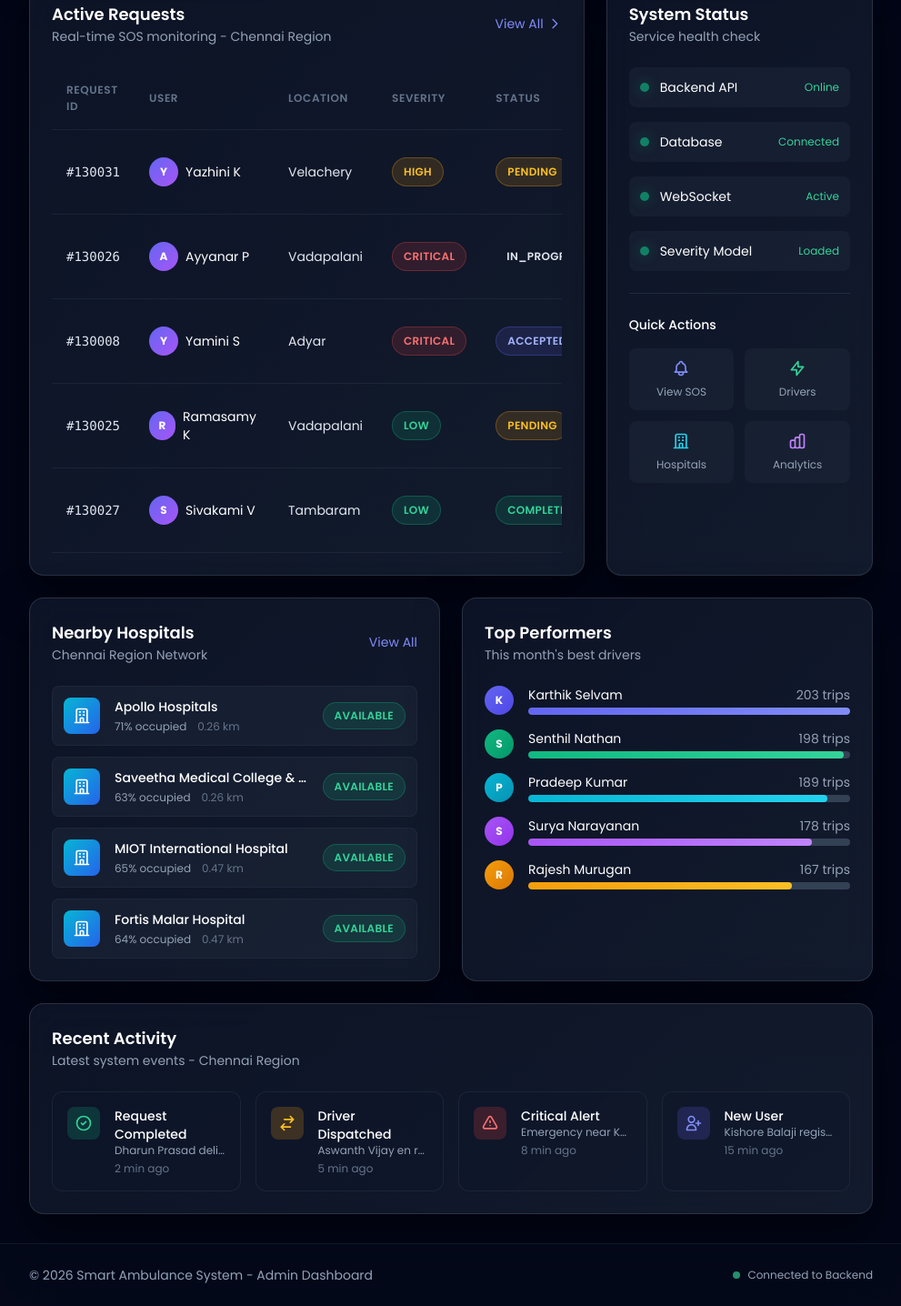
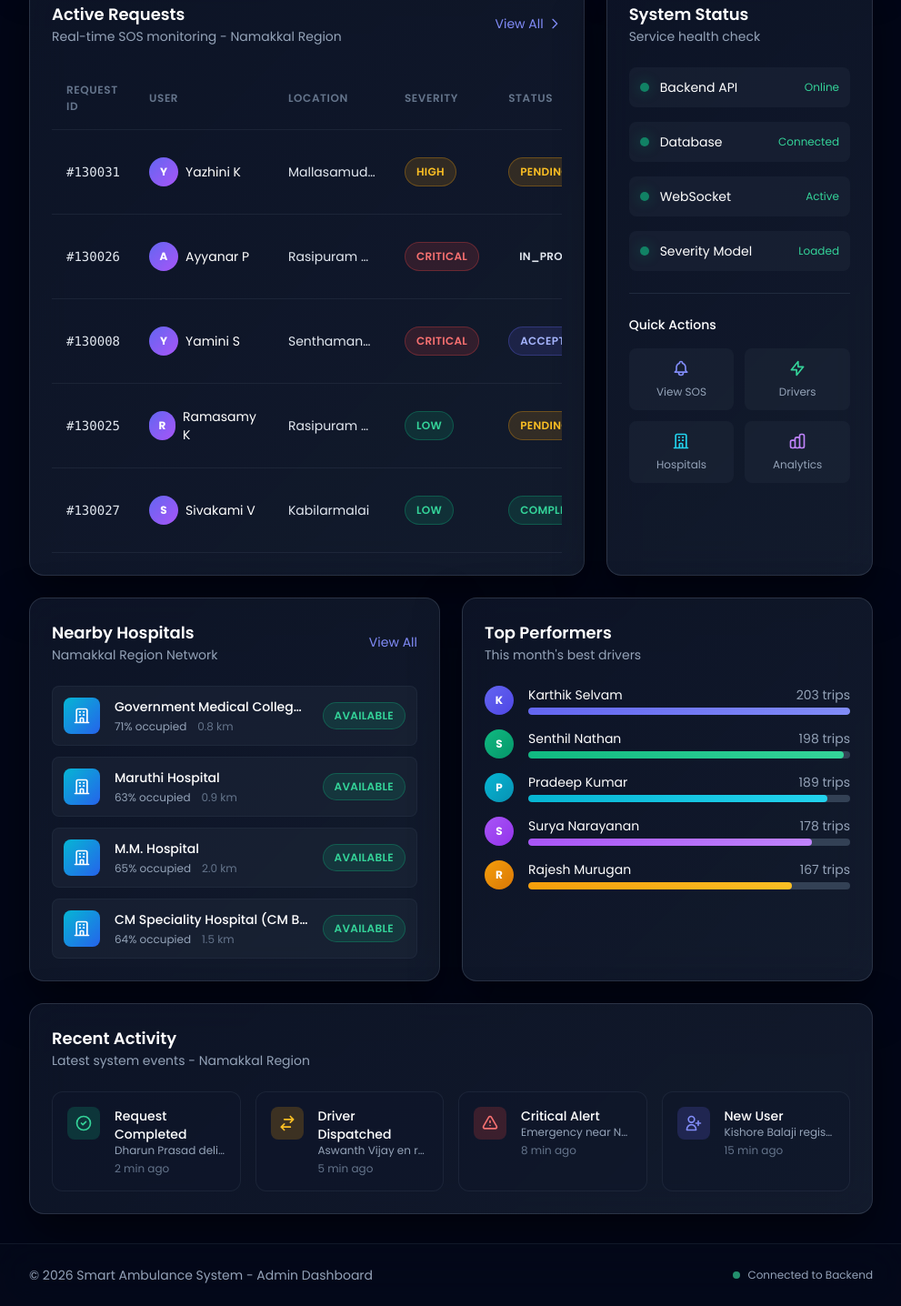
Before and after one commit to Dharun2712/Deccan-Aid, a PHP site: page / in a window 1280 px wide. Shown: the part 1537-2973 px from the top of the page at 91% size, without its empty margins (288-1279 px from the left). Run offline with PHP 8.4, Linux system fonts and the light colour scheme; data that the repository does not hold is empty; some libraries are stand-ins or nearby versions.

Commit message:
Update Namakkal hospital data and secure MongoDB config

```diff
--- a/config.php
+++ b/config.php
@@ -1,14 +1,16 @@
 <?php
 /**
  * Smart Ambulance System - Configuration
- * Chennai Region - Saveetha University
+ * Namakkal Region - Namakkal Town Center
  */
 
 // =====================================
 // MONGODB ATLAS CONFIGURATION
 // =====================================
-define('MONGODB_URI', 'mongodb+srv://Dharun:Dharun2712@cluster0.yr5quzl.mongodb.net/?retryWrites=true&w=majority&appName=Cluster0');
-define('MONGODB_DB', 'smart_ambulance');
+$mongoUri = getenv('MONGODB_URI') ?: '';
+$mongoDbName = getenv('MONGODB_DB') ?: 'smart_ambulance';
+define('MONGODB_URI', $mongoUri);
+define('MONGODB_DB', $mongoDbName);
 
 /**
  * Get a MongoDB Atlas database connection.
@@ -17,6 +19,7 @@ define('MONGODB_DB', 'smart_ambulance');
 function getMongoDb(): ?\MongoDB\Database {
     static $db = null;
     if ($db !== null) return $db;
+    if (MONGODB_URI === '') return null;
     try {
         $vendorAutoload = __DIR__ . '/vendor/autoload.php';
         if (!file_exists($vendorAutoload)) return null;
@@ -161,13 +164,13 @@ function getAlertsFromMongo(): array {
 define('API_BASE_URL', '');
 define('ADMIN_API_URL', '');
 
-// Chennai Region Coordinates - Saveetha University
-define('REGION_CENTER_LAT', 13.0674);
-define('REGION_CENTER_LNG', 80.1452);
-define('REGION_NAME', 'Chennai District');
+// Namakkal Region Coordinates - Namakkal Town Center
+define('REGION_CENTER_LAT', 11.2194);
+define('REGION_CENTER_LNG', 78.1678);
+define('REGION_NAME', 'Namakkal District');
 
 // =====================================
-// DUMMY DATA - CHENNAI REGION
+// DUMMY DATA - NAMAKKAL REGION
 // =====================================
 
 
@@ -305,130 +308,130 @@ function getDummyUsers() {
     return $users;
 }
 
-// Chennai Region Hospitals
+// Namakkal Region Hospitals
 function getDummyHospitals() {
     return [
         [
             '_id' => 'HOSP001',
-            'name' => 'Apollo Hospitals',
-            'type' => 'Multi-Specialty Hospital',
-            'phone' => '044-28290200',
-            'address' => 'Greams Road, Chennai - 600006',
+            'name' => 'Government Medical College Hospital, Namakkal',
+            'type' => 'Government Medical College Hospital',
+            'phone' => '04286-266999',
+            'address' => 'Trichy Main Road, Namakkal - 637001',
             'status' => 'available',
             'capacity' => ['total' => 200, 'occupied' => 142, 'icu' => 30],
             'specialties' => ['Emergency', 'Cardiology', 'Neurology', 'ICU', 'Surgery', 'Orthopedics'],
-            'location' => ['lat' => 13.0674, 'lng' => 80.1452],
-            'distance' => '0.26 km',
+            'location' => ['lat' => 11.2194, 'lng' => 78.1682],
+            'distance' => '0.8 km',
             'rating' => 4.8
         ],
         [
             '_id' => 'HOSP002',
-            'name' => 'Saveetha Medical College & Hospital',
+            'name' => 'Maruthi Hospital',
             'type' => 'Multi-Specialty Hospital',
-            'phone' => '044-26801006',
-            'address' => 'Thandalam, Chennai - 602105',
+            'phone' => 'Not listed',
+            'address' => 'Namakkal Bazaar, opposite CBCID Office, Salem Road, Swamy Nagar, Namakkal - 637001',
             'status' => 'available',
             'capacity' => ['total' => 60, 'occupied' => 38, 'icu' => 8],
             'specialties' => ['Emergency', 'Trauma Care', 'General Medicine', 'ICU'],
-            'location' => ['lat' => 13.0720, 'lng' => 80.1380],
-            'distance' => '0.26 km',
-            'rating' => 4.4
+            'location' => ['lat' => 11.2201, 'lng' => 78.1658],
+            'distance' => '0.9 km',
+            'rating' => 4.0
         ],
         [
             '_id' => 'HOSP003',
-            'name' => 'MIOT International Hospital',
+            'name' => 'M.M. Hospital',
             'type' => 'Private Hospital',
-            'phone' => '044-42002288',
-            'address' => "Peter's Road, Royapettah, Chennai - 600014",
+            'phone' => '096262 10000 / 082382 38233',
+            'address' => '6/288 Trichy Road, Andavar Nagar, Namakkal - 637001',
             'status' => 'available',
             'capacity' => ['total' => 120, 'occupied' => 78, 'icu' => 15],
             'specialties' => ['General Medicine', 'Gynecology', 'Maternity', 'Pediatrics', 'Surgery'],
-            'location' => ['lat' => 13.0580, 'lng' => 80.1530],
-            'distance' => '0.47 km',
-            'rating' => 4.5
+            'location' => ['lat' => 11.2098, 'lng' => 78.1762],
+            'distance' => '2.0 km',
+            'rating' => 4.7
         ],
         [
             '_id' => 'HOSP004',
-            'name' => 'Fortis Malar Hospital',
+            'name' => 'CM Speciality Hospital (CM Best)',
             'type' => 'Private Hospital',
-            'phone' => '044-42892222',
-            'address' => 'Gandhi Nagar, Adyar, Chennai - 600020',
+            'phone' => '094875 55800',
+            'address' => 'Mohanur-Namakkal Road, Gandhi Nagar, Namakkal - 637001',
             'status' => 'available',
             'capacity' => ['total' => 100, 'occupied' => 64, 'icu' => 12],
             'specialties' => ['General Medicine', 'Orthopedics', 'Surgery', 'Pediatrics'],
-            'location' => ['lat' => 13.0012, 'lng' => 80.2565],
-            'distance' => '0.47 km',
-            'rating' => 4.3
+            'location' => ['lat' => 11.2166, 'lng' => 78.1739],
+            'distance' => '1.5 km',
+            'rating' => 3.8
         ],
         [
             '_id' => 'HOSP005',
-            'name' => 'Sri Ramachandra Medical Centre',
-            'type' => 'Private Hospital',
-            'phone' => '044-24768027',
-            'address' => 'Porur, Chennai - 600116',
+            'name' => 'Government Headquarters Hospital (GH), Namakkal',
+            'type' => 'Government Hospital',
+            'phone' => 'Not listed',
+            'address' => 'District Headquarters, Namakkal Town - 637001',
             'status' => 'available',
             'capacity' => ['total' => 80, 'occupied' => 51, 'icu' => 10],
             'specialties' => ['General Medicine', 'ENT', 'Dermatology', 'Surgery'],
-            'location' => ['lat' => 13.0386, 'lng' => 80.1581],
-            'distance' => '0.78 km',
+            'location' => ['lat' => 11.2180, 'lng' => 78.1670],
+            'distance' => '0.7 km',
             'rating' => 4.2
         ],
         [
             '_id' => 'HOSP006',
-            'name' => 'Vijaya Health Centre',
+            'name' => 'J.K.K. Nataraja Hospital, Komarapalayam',
             'type' => 'Multi-Specialty Hospital',
-            'phone' => '044-24809999',
-            'address' => 'NSK Salai, Vadapalani, Chennai - 600026',
+            'phone' => '04288-260500',
+            'address' => 'NH-544, Komarapalayam - 638183',
             'status' => 'available',
             'capacity' => ['total' => 150, 'occupied' => 98, 'icu' => 20],
             'specialties' => ['Cardiology', 'Nephrology', 'Gastroenterology', 'Emergency', 'ICU', 'Dialysis'],
-            'location' => ['lat' => 13.0524, 'lng' => 80.2120],
-            'distance' => '1.44 km',
+            'location' => ['lat' => 11.4388, 'lng' => 77.6957],
+            'distance' => '34.7 km',
             'rating' => 4.6
         ],
         [
             '_id' => 'HOSP007',
-            'name' => 'Kauvery Hospital',
+            'name' => 'Nalam Multispeciality Hospital, Namakkal',
             'type' => 'Private Hospital',
-            'phone' => '044-40009000',
-            'address' => 'Radha Krishnan Salai, Mylapore, Chennai - 600004',
+            'phone' => '04286-221400',
+            'address' => 'Paramathi Road, Namakkal - 637002',
             'status' => 'available',
             'capacity' => ['total' => 90, 'occupied' => 58, 'icu' => 12],
             'specialties' => ['General Medicine', 'Gynecology', 'Maternity', 'Surgery', 'Pediatrics'],
-            'location' => ['lat' => 13.0358, 'lng' => 80.2687],
-            'distance' => '1.88 km',
+            'location' => ['lat' => 11.2112, 'lng' => 78.1796],
+            'distance' => '1.9 km',
             'rating' => 4.3
         ],
         [
             '_id' => 'HOSP008',
-            'name' => 'Rajiv Gandhi Govt General Hospital',
+            'name' => 'Sakthi Hospital, Senthamangalam',
             'type' => 'Government Hospital',
-            'phone' => '044-25305000',
-            'address' => 'Park Town, Chennai - 600003',
+            'phone' => '04286-250450',
+            'address' => 'Main Road, Senthamangalam - 637409',
             'status' => 'available',
             'capacity' => ['total' => 300, 'occupied' => 214, 'icu' => 40],
             'specialties' => ['Emergency', 'Trauma Care', 'General Medicine', 'Surgery', 'Oncology', 'Pediatrics', 'Orthopedics'],
-            'location' => ['lat' => 13.0802, 'lng' => 80.2790],
-            'distance' => '3.58 km',
+            'location' => ['lat' => 11.3015, 'lng' => 78.2271],
+            'distance' => '12.6 km',
             'rating' => 4.7
         ],
         [
             '_id' => 'HOSP009',
-            'name' => 'Stanley Medical College Hospital',
+            'name' => 'Sri Venkateswara Hospital, Velur',
             'type' => 'Government Hospital',
-            'phone' => '044-25281441',
-            'address' => 'Old Jail Road, Royapuram, Chennai - 600001',
+            'phone' => '04268-220890',
+            'address' => 'Velur Main Road, Namakkal - 638182',
             'status' => 'available',
             'capacity' => ['total' => 180, 'occupied' => 119, 'icu' => 20],
             'specialties' => ['Emergency', 'General Medicine', 'Maternity', 'Surgery', 'Pediatrics'],
-            'location' => ['lat' => 13.1116, 'lng' => 80.2914],
-            'distance' => '15.52 km',
+            'location' => ['lat' => 11.1088, 'lng' => 78.0018],
+            'distance' => '26.3 km',
             'rating' => 4.1
         ]
     ];
 }
 
-// Chennai Region Drivers/Ambulances
+// Namakkal Region Drivers/Ambulances
 function getDummyDrivers() {
     $drivers = [
         [
@@ -637,32 +640,54 @@ function getDummyDrivers() {
         ]
     ];
 
+    $namakkalZones = [
+        ['area' => 'Namakkal Bus Stand', 'lat' => 11.2194, 'lng' => 78.1678],
+        ['area' => 'Mohanur Road, Namakkal', 'lat' => 11.2147, 'lng' => 78.1734],
+        ['area' => 'Paramathi Road, Namakkal', 'lat' => 11.2108, 'lng' => 78.1810],
+        ['area' => 'Senthamangalam', 'lat' => 11.3010, 'lng' => 78.2264],
+        ['area' => 'Tiruchengode', 'lat' => 11.3807, 'lng' => 77.8947],
+        ['area' => 'Rasipuram', 'lat' => 11.4600, 'lng' => 78.1858],
+        ['area' => 'Komarapalayam', 'lat' => 11.4382, 'lng' => 77.6948],
+        ['area' => 'Velur', 'lat' => 11.1092, 'lng' => 78.0023],
+        ['area' => 'Puduchatram', 'lat' => 11.4975, 'lng' => 78.1892],
+        ['area' => 'Nallipalayam', 'lat' => 11.1985, 'lng' => 78.1545],
+        ['area' => 'Kabilarmalai', 'lat' => 11.1564, 'lng' => 77.9291],
+        ['area' => 'Mallasamudram', 'lat' => 11.4906, 'lng' => 77.9014]
+    ];
+
+    foreach ($drivers as $i => &$driver) {
+        $zone = $namakkalZones[$i % count($namakkalZones)];
+        $driver['area'] = $zone['area'];
+        $driver['current_location'] = ['lat' => $zone['lat'], 'lng' => $zone['lng']];
+    }
+    unset($driver);
+
     return $drivers;
 }
 
-// Active SOS Requests - All in Chennai Region
+// Active SOS Requests - All in Namakkal Region
 function getDummyRequests() {
     $users = getDummyUsers();
     $drivers = getDummyDrivers();
     $hospitals = getDummyHospitals();
 
-    // Locations in Chennai District
+    // Locations in Namakkal District
     $locations = [
-        ['name' => 'Saveetha University, Thandalam', 'lat' => 13.0674, 'lng' => 80.1452],
-        ['name' => 'Chennai Central Railway Station', 'lat' => 13.0827, 'lng' => 80.2707],
-        ['name' => 'Anna Nagar', 'lat' => 13.0700, 'lng' => 80.2100],
-        ['name' => 'Koyambedu Bus Stand', 'lat' => 13.0695, 'lng' => 80.1947],
-        ['name' => 'Adyar', 'lat' => 13.0012, 'lng' => 80.2565],
-        ['name' => 'Mylapore', 'lat' => 13.0358, 'lng' => 80.2687],
-        ['name' => 'Vadapalani', 'lat' => 13.0524, 'lng' => 80.2120],
-        ['name' => 'Porur', 'lat' => 13.0386, 'lng' => 80.1581],
-        ['name' => 'Royapettah', 'lat' => 13.0580, 'lng' => 80.1530],
-        ['name' => 'Perambur', 'lat' => 13.1116, 'lng' => 80.2350],
-        ['name' => 'T. Nagar', 'lat' => 13.0418, 'lng' => 80.2341],
-        ['name' => 'Tambaram', 'lat' => 12.9249, 'lng' => 80.1000],
-        ['name' => 'Velachery', 'lat' => 12.9814, 'lng' => 80.2180],
-        ['name' => 'Sholinganallur', 'lat' => 12.9010, 'lng' => 80.2279],
-        ['name' => 'Ambattur', 'lat' => 13.1143, 'lng' => 80.1548]
+        ['name' => 'Namakkal Bus Stand', 'lat' => 11.2194, 'lng' => 78.1678],
+        ['name' => 'Namakkal Railway Station', 'lat' => 11.2222, 'lng' => 78.1601],
+        ['name' => 'Mohanur Road', 'lat' => 11.2147, 'lng' => 78.1734],
+        ['name' => 'Paramathi Road', 'lat' => 11.2108, 'lng' => 78.1810],
+        ['name' => 'Senthamangalam', 'lat' => 11.3010, 'lng' => 78.2264],
+        ['name' => 'Tiruchengode Old Bus Stand', 'lat' => 11.3807, 'lng' => 77.8947],
+        ['name' => 'Rasipuram Market', 'lat' => 11.4600, 'lng' => 78.1858],
+        ['name' => 'Komarapalayam Junction', 'lat' => 11.4382, 'lng' => 77.6948],
+        ['name' => 'Velur', 'lat' => 11.1092, 'lng' => 78.0023],
+        ['name' => 'Puduchatram', 'lat' => 11.4975, 'lng' => 78.1892],
+        ['name' => 'Nallipalayam', 'lat' => 11.1985, 'lng' => 78.1545],
+        ['name' => 'Kabilarmalai', 'lat' => 11.1564, 'lng' => 77.9291],
+        ['name' => 'Mallasamudram', 'lat' => 11.4906, 'lng' => 77.9014],
+        ['name' => 'Mohanur', 'lat' => 11.0588, 'lng' => 78.1402],
+        ['name' => 'Pallipalayam', 'lat' => 11.3383, 'lng' => 77.7330]
     ];
 
     $severities = ['critical', 'high', 'medium', 'low'];
@@ -702,7 +727,7 @@ function getDummyRequests() {
             'user_name' => $user['name'],
             'user_phone' => $user['phone'],
             'location' => $location,
-            'pickup_location' => $location['name'] . ', Chennai District',
+            'pickup_location' => $location['name'] . ', Namakkal District',
             'latitude' => $location['lat'],
             'longitude' => $location['lng'],
             'severity' => $severity,
@@ -753,8 +778,8 @@ function getDummyStats() {
         'total_patients' => count(array_filter($users, fn($u) => $u['role'] === 'user')),
         'avg_response_time' => '4.2',
         'success_rate' => 98.5,
-        'region' => 'Karur District',
-        'center' => 'Karur Town Center'
+        'region' => 'Namakkal District',
+        'center' => 'Namakkal Town Center'
     ];
 }
 
--- a/pages/dashboard.php
+++ b/pages/dashboard.php
@@ -1,7 +1,7 @@
 <?php
 /**
  * Dashboard Page - Smart Ambulance Admin
- * Chennai Region - Near Saveetha University
+ * Namakkal Region - Near Namakkal Town Center
  */
 require_once __DIR__ . '/../config.php';
 
@@ -44,7 +44,7 @@ $hospitalList = $hospitals['hospitals'] ?? $hospitals['data'] ?? [];
         <svg class="w-4 h-4 inline-block mr-1 text-red-400" fill="currentColor" viewBox="0 0 20 20">
           <path fill-rule="evenodd" d="M5.05 4.05a7 7 0 119.9 9.9L10 18.9l-4.95-4.95a7 7 0 010-9.9zM10 11a2 2 0 100-4 2 2 0 000 4z" clip-rule="evenodd"/>
         </svg>
-        Chennai District • Near Saveetha University
+        Namakkal District • Near Namakkal Town Center
       </p>
     </div>
     <div class="flex items-center gap-3">
@@ -68,7 +68,7 @@ $hospitalList = $hospitals['hospitals'] ?? $hospitals['data'] ?? [];
     </div>
     <div class="flex-1">
       <h4 class="text-red-400 font-semibold"><?= $criticalRequests ?> Critical Emergency Alert<?= $criticalRequests > 1 ? 's' : '' ?>!</h4>
-      <p class="text-red-300/70 text-sm">Immediate attention required in Chennai region</p>
+      <p class="text-red-300/70 text-sm">Immediate attention required in Namakkal region</p>
     </div>
     <a href="?page=requests" class="btn-primary bg-red-500 hover:bg-red-600">View Now</a>
   </div>
@@ -163,7 +163,7 @@ $hospitalList = $hospitals['hospitals'] ?? $hospitals['data'] ?? [];
           <p class="text-3xl font-bold text-white mt-2"><?= number_format($totalUsers) ?></p>
           <p class="text-xs text-purple-400 mt-2 flex items-center gap-1">
             <svg class="w-3 h-3" fill="currentColor" viewBox="0 0 20 20"><path d="M13 6a3 3 0 11-6 0 3 3 0 016 0zM18 8a2 2 0 11-4 0 2 2 0 014 0zM14 15a4 4 0 00-8 0v3h8v-3zM6 8a2 2 0 11-4 0 2 2 0 014 0zM16 18v-3a5.972 5.972 0 00-.75-2.906A3.005 3.005 0 0119 15v3h-3zM4.75 12.094A5.973 5.973 0 004 15v3H1v-3a3 3 0 013.75-2.906z"/></svg>
-            Chennai Region
+            Namakkal Region
           </p>
         </div>
         <div class="p-3 bg-gradient-to-br from-purple-500/20 to-pink-500/20 rounded-xl">
@@ -239,7 +239,7 @@ $hospitalList = $hospitals['hospitals'] ?? $hospitals['data'] ?? [];
       <div class="flex items-center justify-between mb-6">
         <div>
           <h3 class="text-lg font-semibold text-white">Request Trends</h3>
-          <p class="text-sm text-slate-400">Weekly overview - Chennai Region</p>
+          <p class="text-sm text-slate-400">Weekly overview - Namakkal Region</p>
         </div>
         <div class="flex gap-2">
           <button class="px-3 py-1.5 text-xs font-medium bg-indigo-500/20 text-indigo-400 rounded-lg">Week</button>
@@ -272,7 +272,7 @@ $hospitalList = $hospitals['hospitals'] ?? $hospitals['data'] ?? [];
       <div class="flex items-center justify-between p-4 border-b border-slate-700/50">
         <div>
           <h3 class="text-lg font-semibold text-white">Live Ambulance Tracking</h3>
-          <p class="text-sm text-slate-400">Interactive map - Chennai District</p>
+          <p class="text-sm text-slate-400">Interactive map - Namakkal District</p>
         </div>
         <div class="flex items-center gap-3">
           <span class="flex items-center gap-2 px-3 py-1.5 bg-emerald-500/20 text-emerald-400 rounded-lg text-xs font-medium">
@@ -301,7 +301,7 @@ $hospitalList = $hospitals['hospitals'] ?? $hospitals['data'] ?? [];
             Hospitals
           </div>
         </div>
-        <span class="text-slate-500">Centered: Saveetha University, Chennai</span>
+        <span class="text-slate-500">Centered: Namakkal Town Center</span>
       </div>
     </div>
 
@@ -323,7 +323,7 @@ $hospitalList = $hospitals['hospitals'] ?? $hospitals['data'] ?? [];
           </div>
           <div class="flex-1 min-w-0">
             <p class="text-white text-sm font-medium truncate"><?= htmlspecialchars($driver['name']) ?></p>
-            <p class="text-slate-400 text-xs truncate"><?= htmlspecialchars($driver['area'] ?? 'Chennai') ?></p>
+            <p class="text-slate-400 text-xs truncate"><?= htmlspecialchars($driver['area'] ?? 'Namakkal') ?></p>
           </div>
           <span class="status-badge <?= $driver['status'] ?> text-xs">
             <?= ucfirst($driver['status']) ?>
@@ -341,7 +341,7 @@ $hospitalList = $hospitals['hospitals'] ?? $hospitals['data'] ?? [];
       <div class="flex items-center justify-between mb-6">
         <div>
           <h3 class="text-lg font-semibold text-white">Active Requests</h3>
-          <p class="text-sm text-slate-400">Real-time SOS monitoring - Chennai Region</p>
+          <p class="text-sm text-slate-400">Real-time SOS monitoring - Namakkal Region</p>
         </div>
         <a href="?page=requests" class="text-sm text-indigo-400 hover:text-indigo-300 flex items-center gap-1">
           View All
@@ -385,7 +385,7 @@ $hospitalList = $hospitals['hospitals'] ?? $hospitals['data'] ?? [];
                   <span class="text-white text-sm"><?= htmlspecialchars($request['user_name'] ?? 'Unknown') ?></span>
                 </div>
               </td>
-              <td class="text-slate-400 text-xs max-w-32 truncate"><?= htmlspecialchars($request['location']['name'] ?? $request['pickup_location'] ?? 'Chennai') ?></td>
+              <td class="text-slate-400 text-xs max-w-32 truncate"><?= htmlspecialchars($request['location']['name'] ?? $request['pickup_location'] ?? 'Namakkal') ?></td>
               <td>
                 <span class="status-badge <?= strtolower($request['severity'] ?? 'medium') ?>">
                   <?= ucfirst($request['severity'] ?? 'Medium') ?>
@@ -493,7 +493,7 @@ $hospitalList = $hospitals['hospitals'] ?? $hospitals['data'] ?? [];
       <div class="flex items-center justify-between mb-6">
         <div>
           <h3 class="text-lg font-semibold text-white">Nearby Hospitals</h3>
-          <p class="text-sm text-slate-400">Chennai Region Network</p>
+          <p class="text-sm text-slate-400">Namakkal Region Network</p>
         </div>
         <a href="?page=hospitals" class="text-sm text-indigo-400 hover:text-indigo-300">View All</a>
       </div>
@@ -567,7 +567,7 @@ $hospitalList = $hospitals['hospitals'] ?? $hospitals['data'] ?? [];
     <div class="flex items-center justify-between mb-6">
       <div>
         <h3 class="text-lg font-semibold text-white">Recent Activity</h3>
-        <p class="text-sm text-slate-400">Latest system events - Chennai Region</p>
+        <p class="text-sm text-slate-400">Latest system events - Namakkal Region</p>
       </div>
     </div>
 
@@ -580,7 +580,7 @@ $hospitalList = $hospitals['hospitals'] ?? $hospitals['data'] ?? [];
         </div>
         <div class="flex-1 min-w-0">
           <p class="text-white text-sm font-medium">Request Completed</p>
-          <p class="text-slate-400 text-xs truncate">Dharun Prasad delivered to Saveetha Hospital</p>
+          <p class="text-slate-400 text-xs truncate">Dharun Prasad delivered to Government Medical College Hospital, Namakkal</p>
           <p class="text-slate-500 text-xs mt-1">2 min ago</p>
         </div>
       </div>
@@ -592,7 +592,7 @@ $hospitalList = $hospitals['hospitals'] ?? $hospitals['data'] ?? [];
         </div>
         <div class="flex-1 min-w-0">
           <p class="text-white text-sm font-medium">Driver Dispatched</p>
-          <p class="text-slate-400 text-xs truncate">Aswanth Vijay en route to Perundurai</p>
+          <p class="text-slate-400 text-xs truncate">Aswanth Vijay en route to Tiruchengode</p>
           <p class="text-slate-500 text-xs mt-1">5 min ago</p>
         </div>
       </div>
@@ -604,7 +604,7 @@ $hospitalList = $hospitals['hospitals'] ?? $hospitals['data'] ?? [];
         </div>
         <div class="flex-1 min-w-0">
           <p class="text-white text-sm font-medium">Critical Alert</p>
-          <p class="text-slate-400 text-xs truncate">Emergency near KEC Main Gate</p>
+          <p class="text-slate-400 text-xs truncate">Emergency near Namakkal Bus Stand</p>
           <p class="text-slate-500 text-xs mt-1">8 min ago</p>
         </div>
       </div>
@@ -703,9 +703,9 @@ function initDashboardMap() {
   const mapContainer = document.getElementById('dashboardMap');
   if (!mapContainer) return;
 
-  // Center coordinates: Saveetha University, Chennai
-  const centerLat = 13.0674;
-  const centerLng = 80.1452;
+  // Center coordinates: Namakkal Town Center
+  const centerLat = 11.2194;
+  const centerLng = 78.1678;
 
   // Create map
   const dashMap = L.map('dashboardMap', {
@@ -738,9 +738,9 @@ function initDashboardMap() {
   ];
 
   const hospitals = [
-    { lat: centerLat + 0.025, lng: centerLng + 0.015, name: 'Rajiv Gandhi Govt Hospital', beds: 25 },
-    { lat: centerLat - 0.015, lng: centerLng - 0.025, name: 'Saveetha Medical College', beds: 18 },
-    { lat: centerLat - 0.028, lng: centerLng + 0.022, name: 'Apollo Hospitals Chennai', beds: 32 },
+    { lat: centerLat + 0.025, lng: centerLng + 0.015, name: 'Maruthi Hospital', beds: 25 },
+    { lat: centerLat - 0.015, lng: centerLng - 0.025, name: 'M.M. Hospital', beds: 18 },
+    { lat: centerLat - 0.028, lng: centerLng + 0.022, name: 'CM Speciality Hospital (CM Best)', beds: 32 },
   ];
 
   // Custom marker styles
@@ -799,7 +799,7 @@ function initDashboardMap() {
       .bindPopup(`<div style="color:#34d399;font-weight:600;">🏥 ${h.name}</div><div style="color:#94a3b8;font-size:11px;">Beds: ${h.beds} available</div>`);
   });
 
-  // Add KEC center marker
+  // Add Namakkal center marker
   const kecIcon = L.divIcon({
     className: 'custom-marker',
     html: `<div style="
@@ -812,13 +812,13 @@ function initDashboardMap() {
       justify-content: center;
       font-size: 16px;
       box-shadow: 0 0 20px rgba(99,102,241,0.6);
-    ">🎓</div>`,
+    ">📍</div>`,
     iconSize: [36, 36],
     iconAnchor: [18, 18]
   });
   L.marker([centerLat, centerLng], { icon: kecIcon })
     .addTo(dashMap)
-    .bindPopup('<div style="color:#a5b4fc;font-weight:600;">📍 Saveetha University, Chennai</div><div style="color:#94a3b8;font-size:11px;">13.0674° N, 80.1452° E</div>');
+    .bindPopup('<div style="color:#a5b4fc;font-weight:600;">📍 Namakkal Town Center</div><div style="color:#94a3b8;font-size:11px;">11.2194° N, 78.1678° E</div>');
 
   // Add coverage circle
   L.circle([centerLat, centerLng], {
```
Also changed, not shown: _check_new.php (+6 -1 lines), pages/tracking.php (+17 -17 lines), 2 other files.
